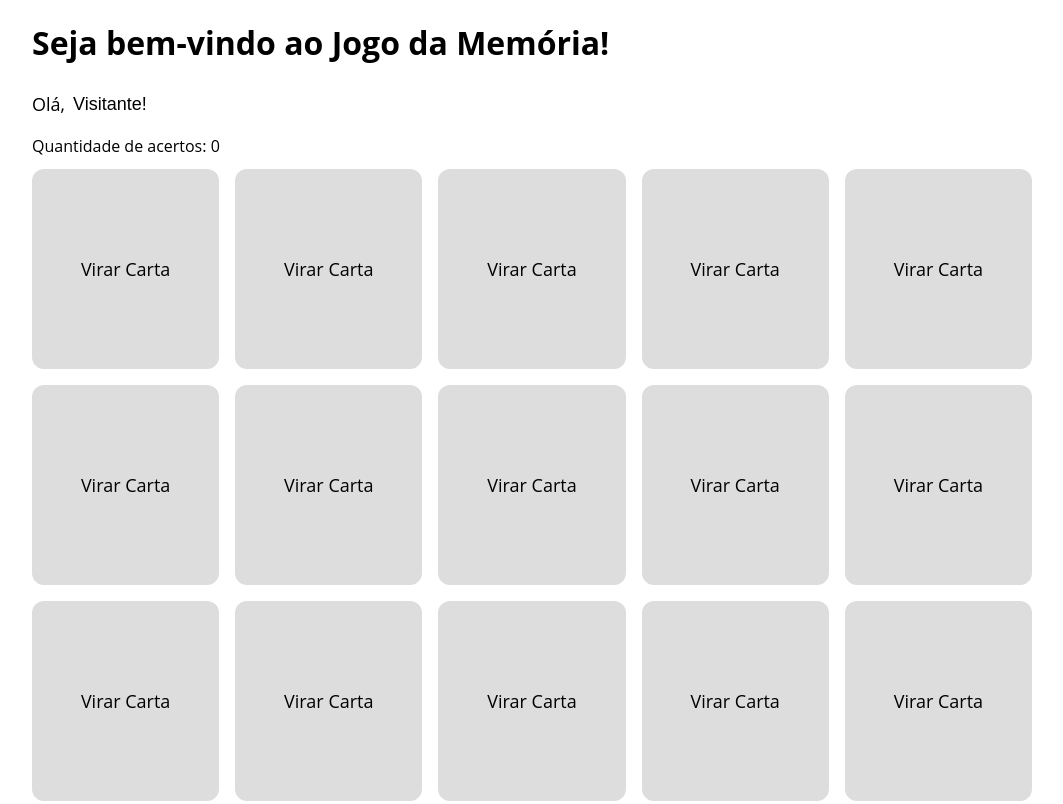
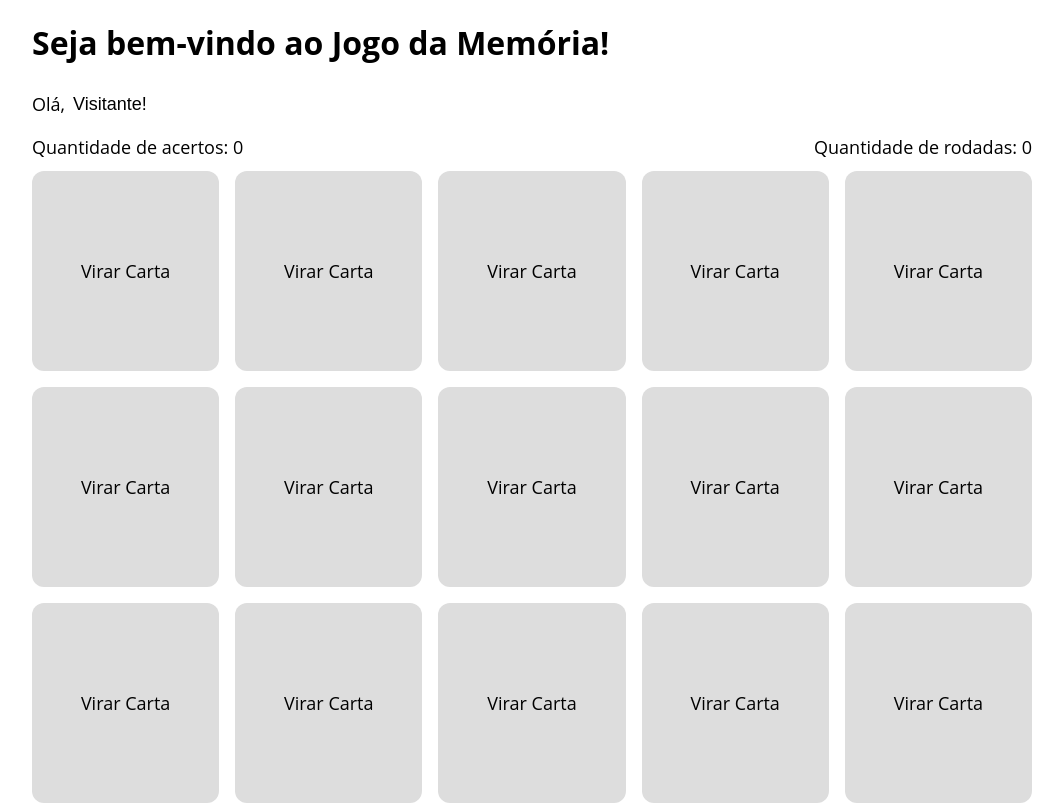
Before and after one commit to vitorpantaleao/jogo-da-memoria, a Vue app: page / in a window 1280 px wide. Shown: the top 804 px of the page, without its empty margins (108-1171 px from the left). Built offline with nearby package versions, Linux system fonts and the light colour scheme.

Commit message:
adiciona um contador de rodadas e salva o ranking no localstorage

```diff
--- a/src/components/Counter.vue
+++ b/src/components/Counter.vue
@@ -1,6 +1,7 @@
 <template>
-    <div>
-        Quantidade de acertos: {{ props.acertos }}
+    <div class="contador">
+        <span>Quantidade de acertos: {{ props.acertos }}</span>
+        <span>Quantidade de rodadas: {{ props.rodadas }}</span>
     </div>
 </template>
 
@@ -9,8 +10,19 @@ const props = defineProps({
     acertos: {
         type: Number,
         required: true
+    },
+    rodadas: {
+        type: Number,
+        required: true
     }
 });
 </script>
 
-<style lang="scss" scoped></style>
+<style scoped>
+.contador {
+    display: flex;
+    justify-content: space-between;
+    align-items: center;
+    font-size: 18px;
+}
+</style>
--- a/src/components/Grid.vue
+++ b/src/components/Grid.vue
@@ -1,6 +1,6 @@
 <template>
     <div>
-        <Counter :acertos="acertos" />
+        <Counter :acertos="acertos" :rodadas="rodadas" />
         <div class="grid">
             <Card v-for="carta in sortCartas" :key="carta.id" :carta="carta" @carta-virada="verificaCarta(carta)" />
         </div>
@@ -39,6 +39,7 @@ const sortCartas = ref([]);
 const cartasViradas = ref([])
 const cartasAcertadas = ref([])
 const acertos = ref(0);
+const rodadas = ref(0);
 
 const embaralhaCartas = () => {
     sortCartas.value = cartas.value
@@ -55,6 +56,8 @@ const verificaCarta = async (carta) => {
     cartasViradas.value.push(carta)
 
     if (cartasViradas.value.length == 2) {
+        rodadas.value++;
+
         if (cartasViradas.value[0].name === cartasViradas.value[1].name && cartasViradas.value[0].id !== cartasViradas.value[1].id) {
             acertos.value++;
             cartasAcertadas.value.push(cartasViradas.value[0].id, cartasViradas.value[1].id);
@@ -64,9 +67,17 @@ const verificaCarta = async (carta) => {
 
             if (acertos.value === 10) {
                 setTimeout(() => {
+                    // ranking
+                    const jogador = localStorage.getItem('userName');
+                    const ranking = JSON.parse(localStorage.getItem('ranking')) || [];
+                    ranking.push({ jogador: jogador, rodadas: rodadas.value });
+                    ranking.sort((a, b) => a.rodadas - b.rodadas);
+                    const top5 = ranking.slice(0, 5);
+                    localStorage.setItem('ranking', JSON.stringify(top5));
+
                     alert(`Parabéns! Você encontrou todos os pares!`);
                     reiniciarJogo();
-                }, 1000);
+                }, 600);
             }
         } else {
             await nextTick();
```
